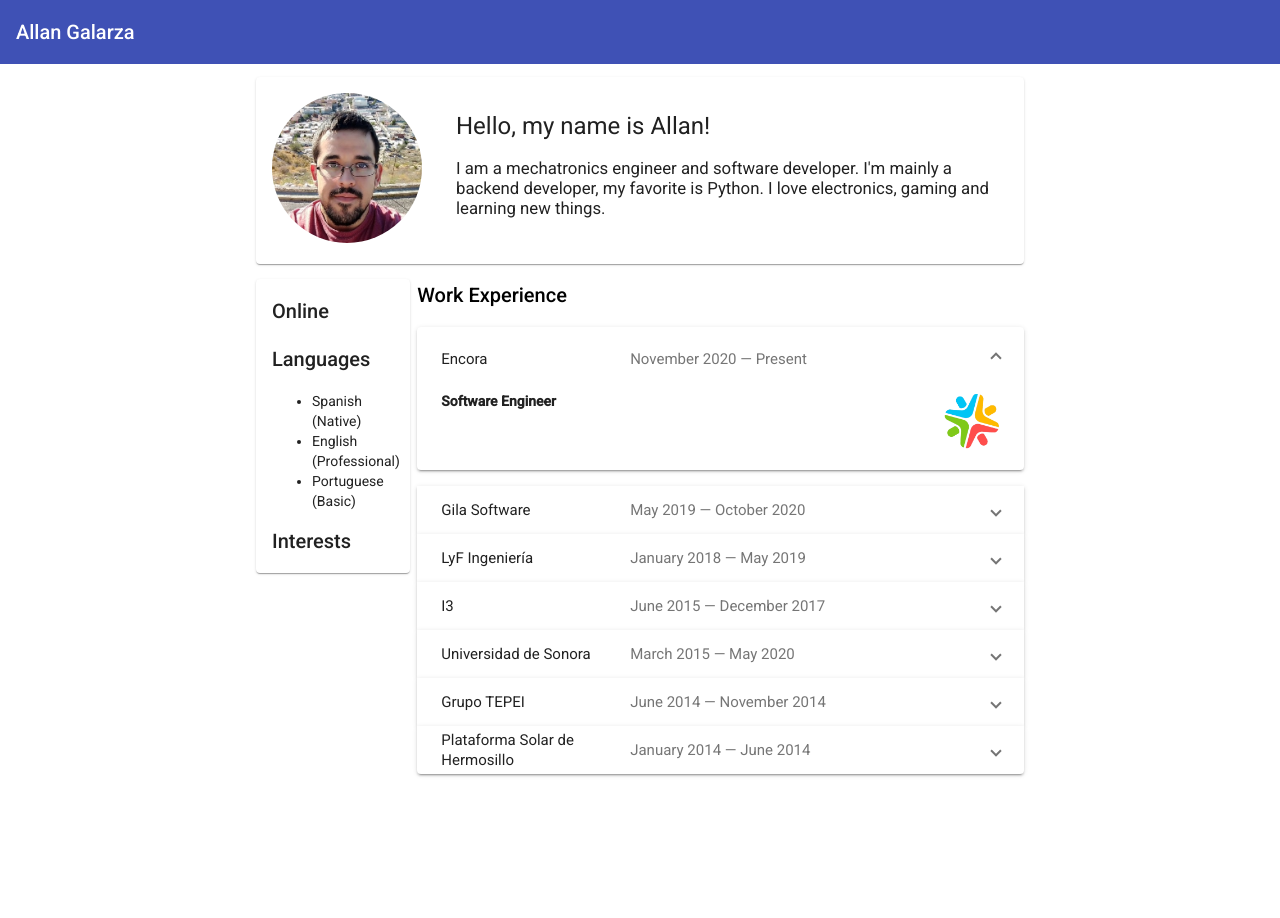
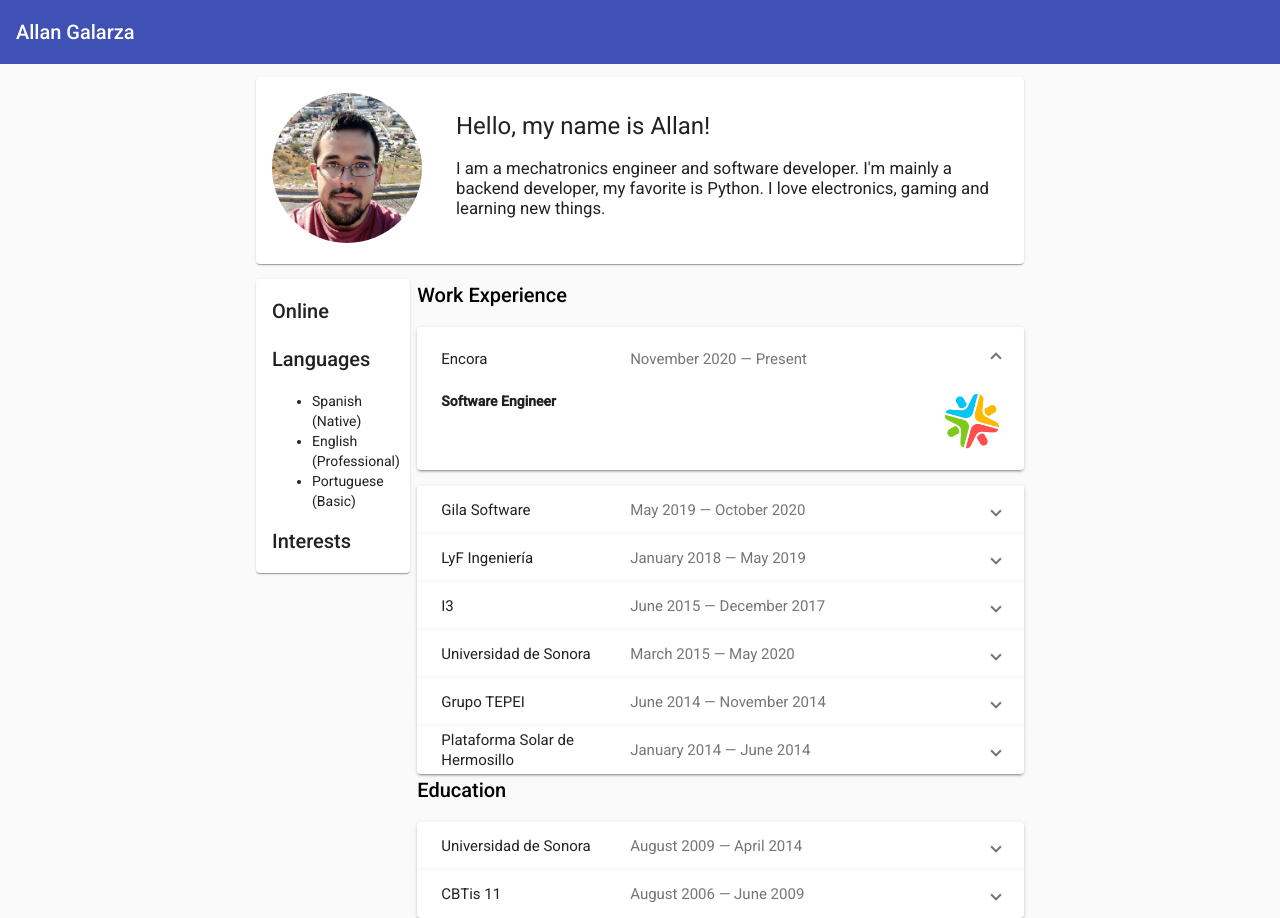
Before and after one commit to Galarzaa90/galarzaa90.github.io, an Angular app: page / in a window 1280 px wide. Before the commit the page ends 800 px from the top, so only its background shows below. Built offline with nearby package versions, Linux system fonts and the light colour scheme.

Commit message:
Added education

```diff
--- a/src/app/app.component.html
+++ b/src/app/app.component.html
@@ -65,6 +65,33 @@
           </div>
         </mat-expansion-panel>
       </mat-accordion>
+      <h2>Education</h2>
+      <mat-accordion class="experience-panels">
+        <mat-expansion-panel
+          *ngFor="let school of profile.education; let i = index">
+          <mat-expansion-panel-header>
+            <mat-panel-title>
+              {{school.name}}
+            </mat-panel-title>
+            <mat-panel-description *ngIf="school.end === undefined">
+              {{school.start | date: 'MMMM y'}} — Present
+            </mat-panel-description>
+            <mat-panel-description *ngIf="school.end != undefined">
+              {{school.start | date: 'MMMM y'}} — {{school.end | date: 'MMMM y'}}
+            </mat-panel-description>
+          </mat-expansion-panel-header>
+          <div fxLayout="row" fxLayoutAlign="space-between start">
+            <div fxFlex="90">
+              <p>{{school.title}}</p>
+              <p>{{school.level}}</p>
+            </div>
+            <div fxFlex="10">
+              <img class="company-logo" *ngIf="school.logo != undefined"
+                src="./assets/img/{{school.logo}}">
+            </div>
+          </div>
+        </mat-expansion-panel>
+      </mat-accordion>
     </div>
   </div>
 </div>
--- a/src/app/data/profile.ts
+++ b/src/app/data/profile.ts
@@ -93,5 +93,22 @@
             position: 'Intern Developer',
             description: 'Developing an alternative control system for Heliostats solar tracking. A economic and open platform using Arduino, as an alternative to the private systems using CompactRIO by National Instruments.',
         }
+    ],
+    education: [
+        {
+            name: 'Universidad de Sonora',
+            start: new Date('2009-08-01'),
+            end: new Date('2014-04-01'),
+            level: 'Bachelor\s Degree',
+            title: 'Mechatronics Engineering (Ingeniería Mecatrónica)',
+            logo: 'UNISON.png',
+        },
+        {
+            name: 'CBTis 11',
+            start: new Date('2006-08-01'),
+            end: new Date('2009-06-01'),
+            level: 'High School Diploma',
+            title: 'Specialization in Mechatronics'
+        }
     ]
 };
--- a/src/styles.scss
+++ b/src/styles.scss
@@ -1,6 +1,6 @@
 /* You can add global styles to this file, and also import other style files */
 
-html, body { height: 100%; }
+html, body { height: 100%; background-color: #fafafa;}
 body { margin: 0; font-family: Roboto, "Helvetica Neue", sans-serif; }
 
 .container {
```
